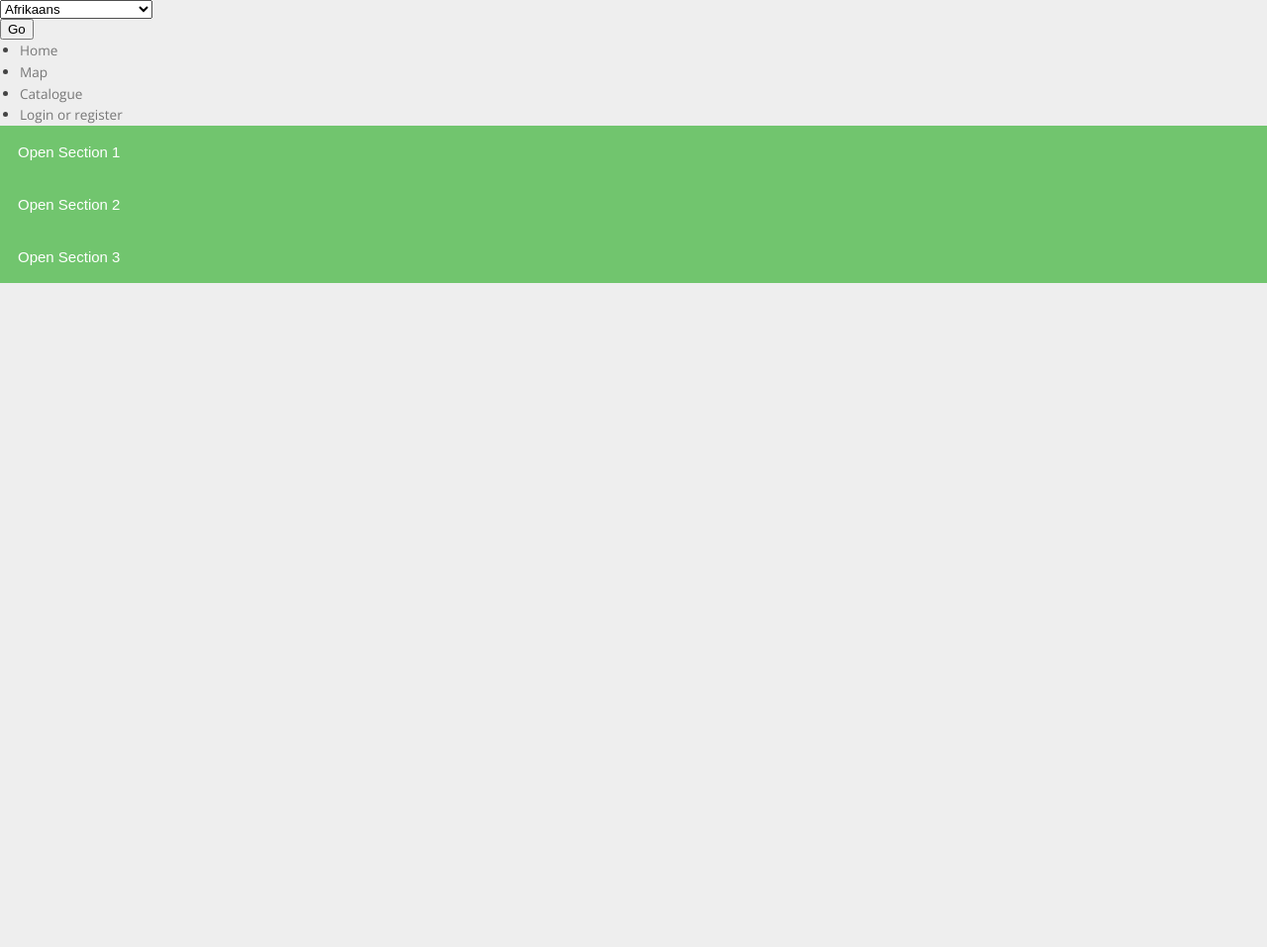
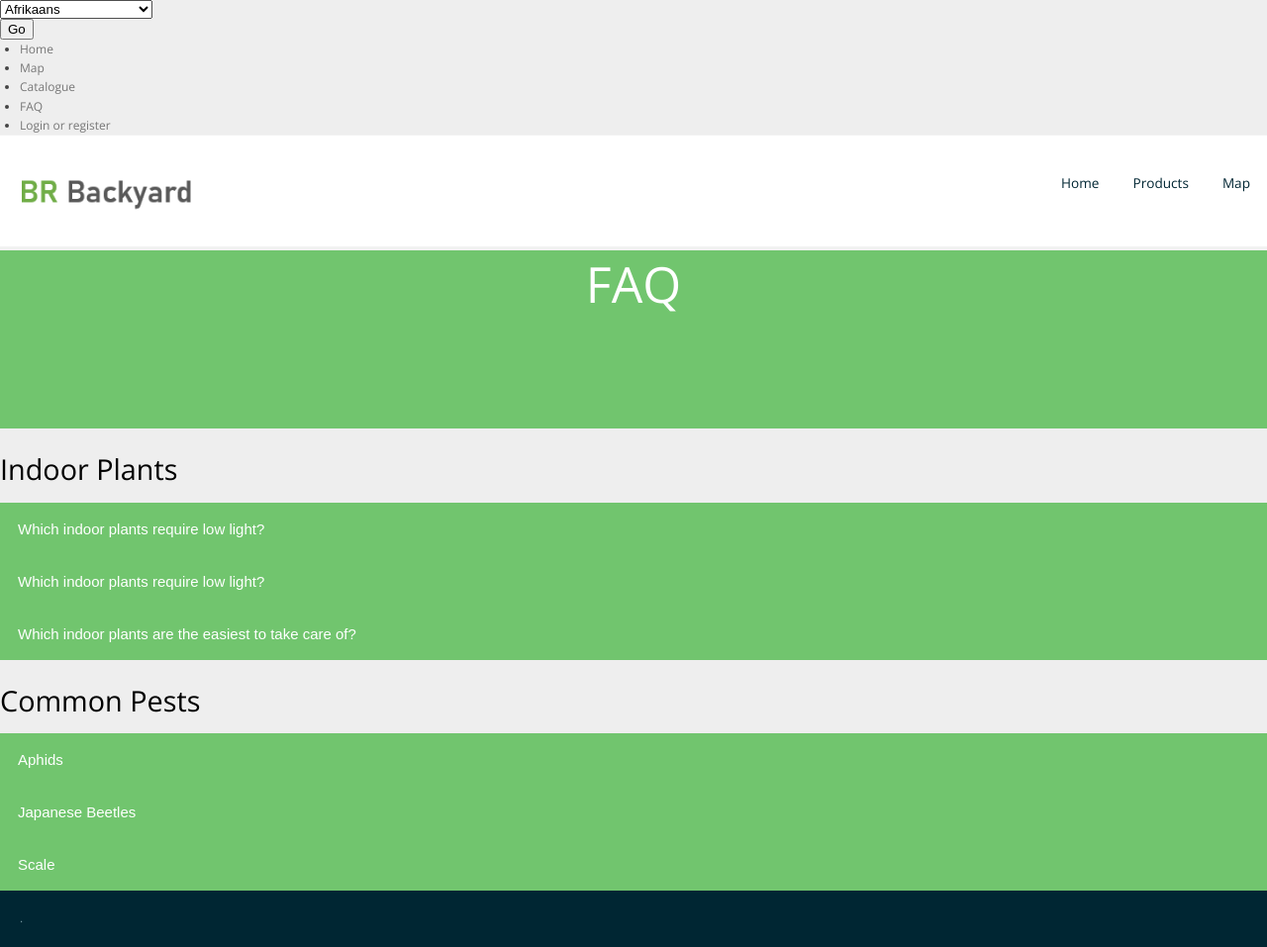
Before and after one commit to MaeKat/plant-babies, a Django app: template pages/templates/base.html in a window 1280 px wide. Shown: the whole page at 99% size. Before the commit the page ends 286 px from the top, so only its background shows below. Run offline with Django 3.2, Linux system fonts and the light colour scheme; the template is opened without the code that fills it, so the values that code supplies are empty; parts of the project's set-up code (start-up, migrations or seed data) failed here and were passed over; some libraries are stand-ins or nearby versions.

Commit message:
added faq

```diff
--- a/pages/templates/base.html
+++ b/pages/templates/base.html
@@ -51,23 +51,116 @@
     transition: max-height 0.2s ease-out;
     background-color: #f1f1f1;
   }
+  li{
+    font-size: 12px;
+  }
+
+  .cd-header {
+    --header-height: 180px;
+    color: white;
+    height: 180px;
+    height: var(--header-height);
+    background-color: rgb(113, 197, 110);
+
+}
+.flex-center {
+    -ms-flex-pack: center;
+    justify-content: center;
+    -ms-flex-align: center;
+    align-items: center;
+    color:white;
+}
+.faq{
+    color:white;
+    font-size: 50px;
+}
   </style>
   </head>
+
+
   <body>
 
+    <nav class="background-white background-primary-hightlight">
+        <div class="line">
+          <div class="s-12 l-2">
+            <a href="index.html" class="logo"><img src="{% static 'img/logo.png' %}" alt=""></a>
+          </div>
+          <div class="top-nav s-12 l-10">
+            <p class="nav-text"></p>
+            <ul class="right chevron">
+              <li><a href="{% url 'homepage'%}">Home</a></li>
+              <li><a href="{% url 'catalogue:index' %}">Products</a></li>
+              <li><a href="{% url 'story-map' %}">Map</a></li>
+            </ul>
+          </div>
+        </div>
+      </nav>
+      <header class="cd-header flex-center faq">
+        <div class="text-component text-center">
+        FAQ
+        </div>
+        </header>
+        <br>
 
-  <button class="collapsible">Open Section 1</button>
+<h1> Indoor Plants </h1>
+  <button class="collapsible">Which indoor plants require low light?</button>
   <div class="content">
-    <p>Lorem ipsum dolor sit amet, consectetur adipisicing elit, sed do eiusmod tempor incididunt ut labore et dolore magna aliqua. Ut enim ad minim veniam, quis nostrud exercitation ullamco laboris nisi ut aliquip ex ea commodo consequat.</p>
+    There are several qualities to look for when selecting an indoor plant.
+    <ol>
+   <li> A good root system – This is incredibly important when choosing a plant. It’s not practical to pull a plant out of its pot to check its roots but if it is a small plant, this can be done. Healthy roots are thick and light in color.</li>
+    <li>Foliage- Here’s a good rule of thumb when it comes to plant’s foliage: if you can’t see through it, the foliage is thick enough.</li>
+    <li>Check for disease – Some signs of a plant with pests or disease are: white dots, sticky residue on the leaves and a bad odor.</li>
+   </ol>
   </div>
-  <button class="collapsible">Open Section 2</button>
+  <button class="collapsible">Which indoor plants require low light?</button>
   <div class="content">
-    <p>Lorem ipsum dolor sit amet, consectetur adipisicing elit, sed do eiusmod tempor incididunt ut labore et dolore magna aliqua. Ut enim ad minim veniam, quis nostrud exercitation ullamco laboris nisi ut aliquip ex ea commodo consequat.</p>
+    Indoor plants that need little light could be good fits for locations where light is more dim.
+    <ul>
+        <li>Philodendron – A very common indoor plant that rarely attracts pests. It’s a hearty plant that is adaptable to various environments</li>
+   <li> Pothos or Devil’s Ivy- A plant with colorful and vibrant leaves. This plant does great in a variety of environments, thriving in low light or in bright, indirect light.</li>
+   <li> Dracaena– This is another popular indoor plant with long green leaves. This is one indoor plant you will want to prune if foliage gets too long.</li>
+    <li>Peace Lily- This plant thrives best when the soil is moist, but not overwatered. If you want flowers to appear on your peace lily plant, move your plant to a darker room.</li>
+    </ul>
   </div>
-  <button class="collapsible">Open Section 3</button>
+  <button class="collapsible">Which indoor plants are the easiest to take care of?</button>
   <div class="content">
-    <p>Lorem ipsum dolor sit amet, consectetur adipisicing elit, sed do eiusmod tempor incididunt ut labore et dolore magna aliqua. Ut enim ad minim veniam, quis nostrud exercitation ullamco laboris nisi ut aliquip ex ea commodo consequat.</p>
+      <ul>
+   <li> Sansevieria </li>
+   <li>Philodendron</li>
+    <li>Most succulents</li>
+    <li>Pothos</li>
+    <li>ZZ plant</li>
+</ul>
   </div>
+<br>
+  <h1>Common Pests</h1>
+  <button class="collapsible">Aphids</button>
+  <div class="content">
+    Several species of this sap-sucking, winged pest exist. You'll find aphids in green, black, yellow or red. They attack edible and ornamental plants, including garden roses, causing stunted growth, curling and yellowing leaves, and a honeydew buildup that leads to black, sooty mold. Honeydew produced by aphids attracts ants as well, so include them in your treatment plan.
+  </div>
+  <button class="collapsible">Japanese Beetles</button>
+  <div class="content">
+    Notorious for skeletonizing leaves of a wide variety of edible and ornamental plants, Japanese beetles have iridescent copper wings and a metallic-green thorax and head. Underneath they have small tufts of white hairs along the sides of their abdomens. The eggs are white or cream-colored. The slightly curved larvae, also known as grubs, are gray-white with brown heads
+  </div>
+  <button class="collapsible">Scale</button>
+
+  <div class="content">
+    Circular, armor-like insects, scale are found on the stems of plants and the underside of leaves, and they often look like a part of the plant. They suck plant sap, creating honeydew and attracting ants, which require management as well.
+  </div>
+
+
+  <section class="padding background-dark">
+    <div class="line">
+      <div class="s-12 l-6">
+        <p class="text-size-12"></p>
+        <p class="text-size-12">.</p>
+      </div>
+      <div class="s-12 l-6">
+      </div>
+    </div>
+  </section>
+</footer>
+
 
   <script>
   var coll = document.getElementsByClassName("collapsible");
--- a/templates/oscar/partials/nav_accounts.html
+++ b/templates/oscar/partials/nav_accounts.html
@@ -35,6 +35,7 @@
               <li><a href = "{% url 'homepage' %}">{% trans "Home" %}</a></li>
               <li><a href="{% url 'story-map' %}">{% trans "Map" %}</a></li>
               <li><a href="{% url 'catalogue:index' %}">{% trans "Catalogue" %}</a></li>
+              <li><a href="{% url 'base' %}">{% trans "FAQ" %}</a></li>
                 {% if user.is_authenticated %}
                 {% block nav_account_navbar_authenticated %}
                     <li>
--- a/templates/oscar/partials/nav_primary.html
+++ b/templates/oscar/partials/nav_primary.html
@@ -43,7 +43,7 @@
                   <li><a href="{% url 'homepage'%}">Home</a></li>
                   <li><a href="{% url 'catalogue:index' %}">Products</a></li>
                   <li><a href="{% url 'story-map' %}">Map</a></li>
-                  <li><a href="{% url 'base' %}">Base</a></li>
+                  <li><a href="{% url 'base' %}">FAQ</a></li>
 
                 </ul>
               </div>
```
